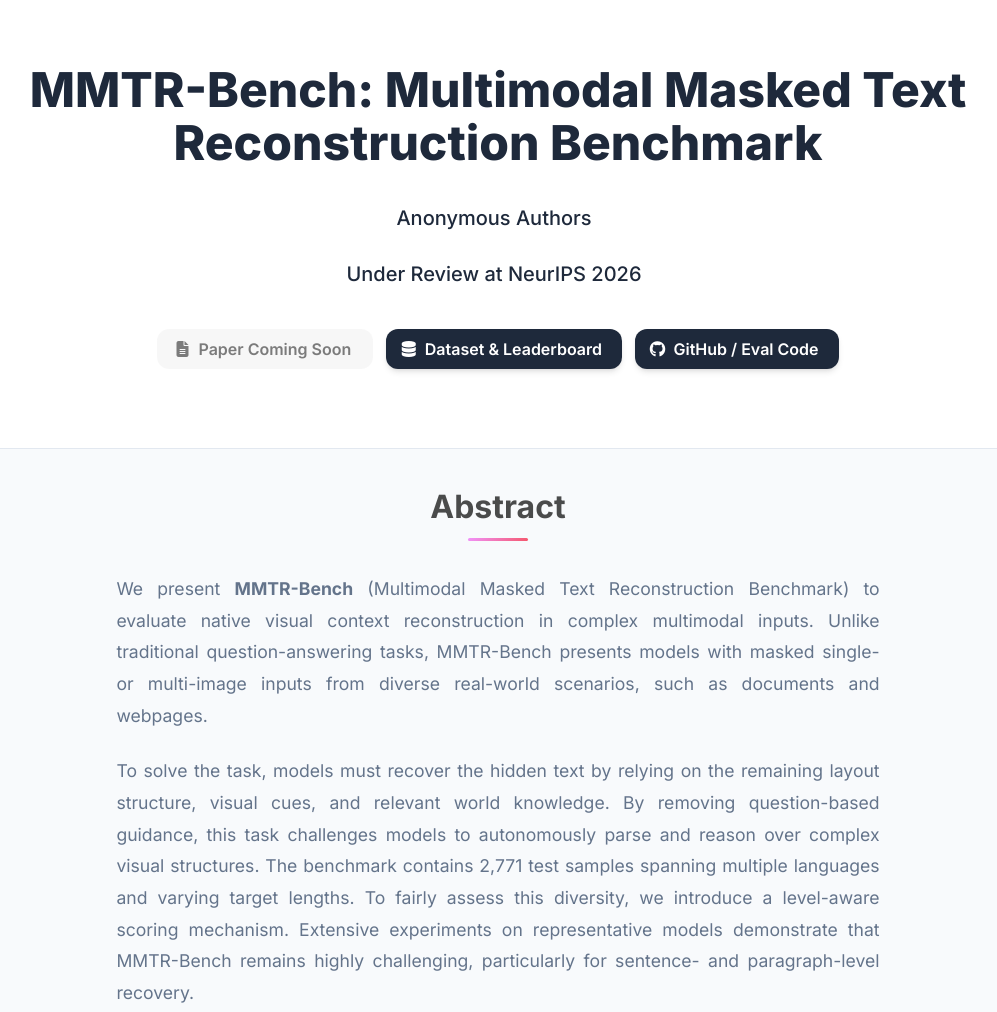
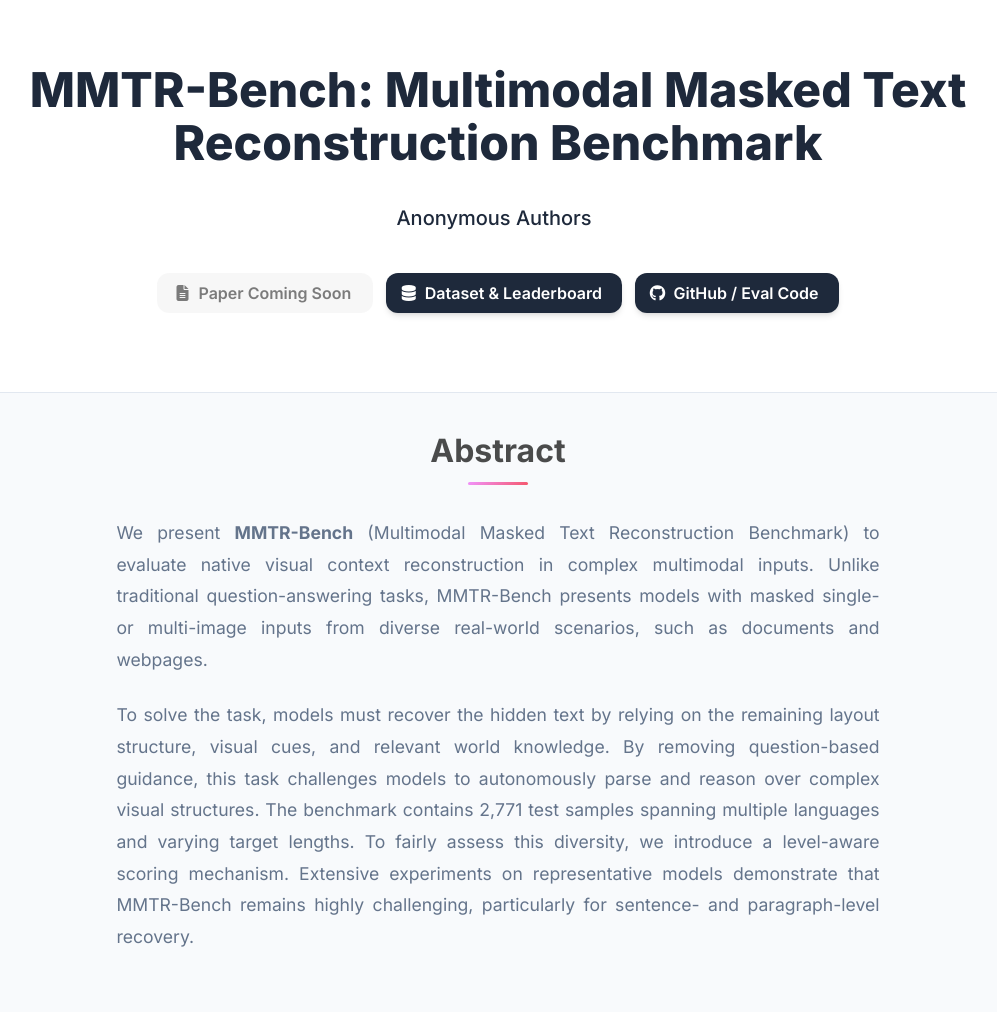
Before and after one commit to MMTR-Bench-Dataset/MMTR-Bench, a plain HTML site: page index.html in a window 1280 px wide. Shown: the top 1012 px of the page, without its empty margins (142-1139 px from the left). Drawn offline with nearby package versions, Linux system fonts and the light colour scheme; some icons are missing.

Commit message:
Update index.html

```diff
--- a/index.html
+++ b/index.html
@@ -296,9 +296,6 @@
                 <span class="author-block">Anonymous Authors</span>
               </div>
 
-              <div class="is-size-5 publication-authors">
-                <span class="author-block">Under Review at NeurIPS 2026</span>
-              </div>
 
               <div class="column has-text-centered">
                 <div class="publication-links">
```
